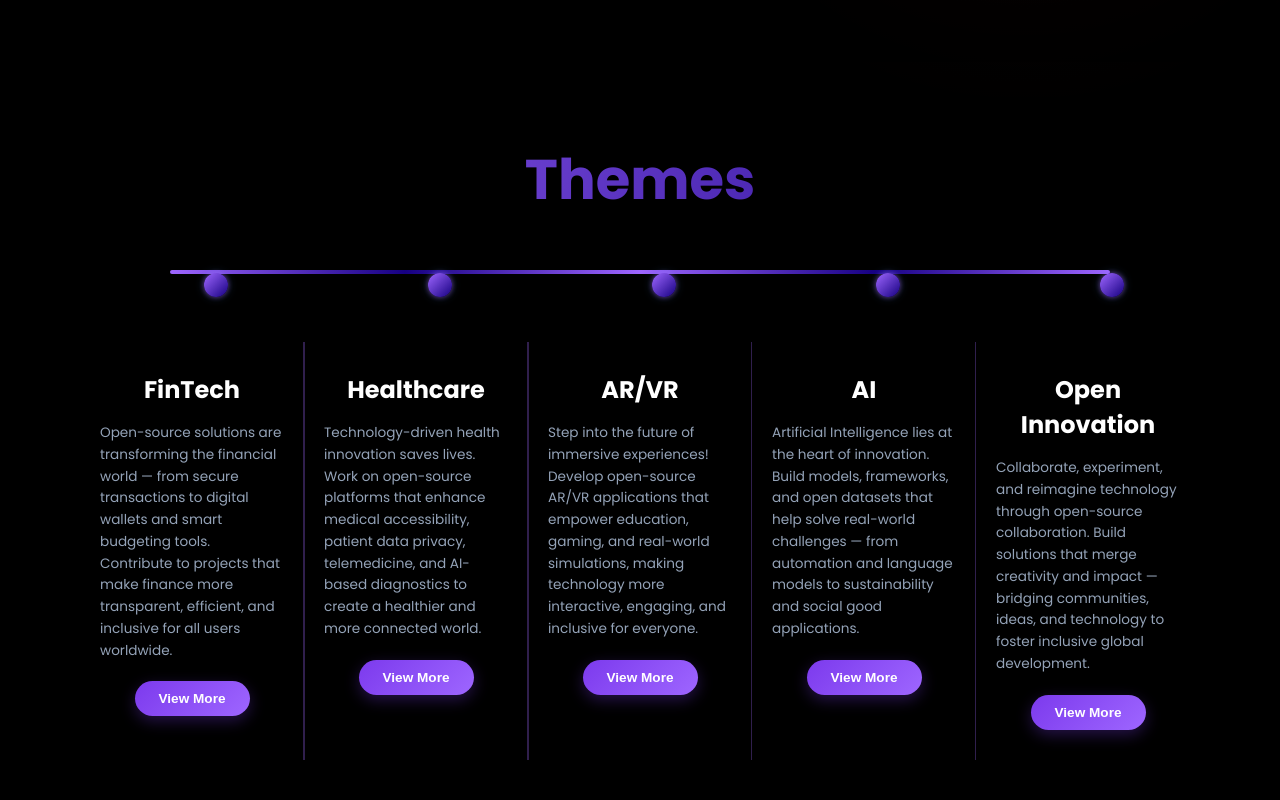
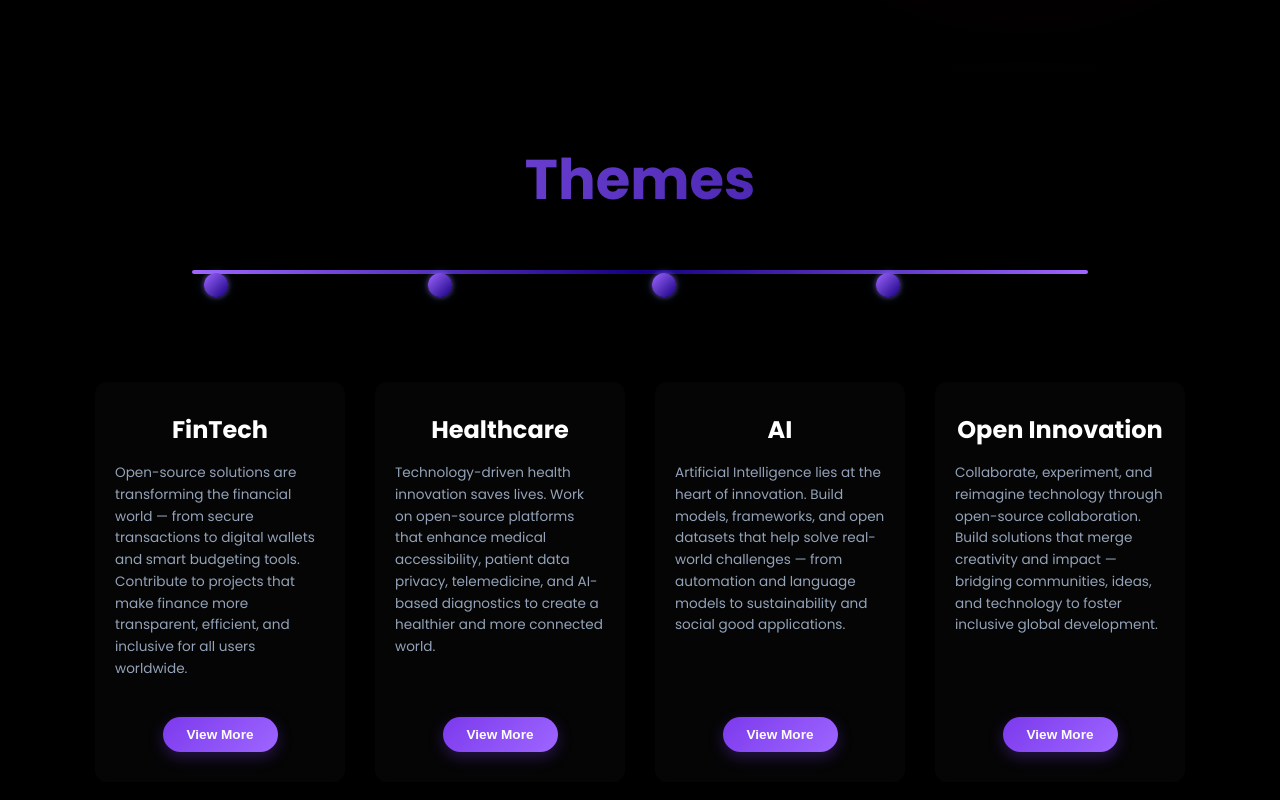
Before and after one commit to ssyy21/Open-Source-Week-2025, a React (Create React App) app: page / in a window 1280 px wide. Shown: the part 1980-2780 px from the top of the page. Built offline with nearby package versions, Linux system fonts and the light colour scheme.

Commit message:
Fix: aligned themes section and centered content

```diff
--- a/src/components/Themes.jsx
+++ b/src/components/Themes.jsx
@@ -11,10 +11,10 @@ const Themes=()=>{
       title: 'Healthcare',
       description: 'Technology-driven health innovation saves lives. Work on open-source platforms that enhance medical accessibility, patient data privacy, telemedicine, and AI-based diagnostics to create a healthier and more connected world.',
     },
-    {
-      title: 'AR/VR',
-      description: 'Step into the future of immersive experiences! Develop open-source AR/VR applications that empower education, gaming, and real-world simulations, making technology more interactive, engaging, and inclusive for everyone.',
-    },
+    // {
+    //   title: 'AR/VR',
+    //   description: 'Step into the future of immersive experiences! Develop open-source AR/VR applications that empower education, gaming, and real-world simulations, making technology more interactive, engaging, and inclusive for everyone.',
+    // },
     {
       title: 'AI',
       description: 'Artificial Intelligence lies at the heart of innovation. Build models, frameworks, and open datasets that help solve real-world challenges — from automation and language models to sustainability and social good applications.',
@@ -35,14 +35,18 @@ const Themes=()=>{
               <div key={index} className="dot" style={{left: `${index * 20 + 10}%`}}></div>
             ))}
           </div>
-          <div className="themes-grid">
-            {themeData.map((theme, index) => (
-              <div key={index} className="theme-item">
-                <h3 className="theme-title">{theme.title}</h3>
-                <p className="theme-desc">{theme.description}</p>
-                <button className="theme-btn">View More</button>
-              </div>))}
+          <div className="themes-grid-container">
+            <div className="themes-grid">
+              {themeData.map((theme, index) => (
+                <div key={index} className="theme-item">
+                  <h3 className="theme-title">{theme.title}</h3>
+                  <p className="theme-desc">{theme.description}</p>
+                  <a href="https://github.com/IEEE-IGDTUW/IEEE-Open-Source-Week-2025"><button className="theme-btn">View More</button></a>
+                </div>
+              ))}
+            </div>
           </div>
+
         </div>
       </div>
     </section>
--- a/src/styles/Themes.css
+++ b/src/styles/Themes.css
@@ -8,9 +8,10 @@
 }
 
 .wrapper {
-  max-width: 1400px;
+  max-width: 1200px;          /* keep within a centered width */
+  margin: 0 auto;             /* ✅ center the entire section horizontally */
+  text-align: center;         /* ensures heading aligns nicely */
 }
-
 .title {
   font-size: 3.5rem;
   font-weight: 700;
@@ -25,6 +26,10 @@
 .timeline-container {
   position: relative;
   width: 100%;
+  display: flex;              /* ✅ centers timeline + grid */
+  flex-direction: column;
+  align-items: center;        /* ✅ center horizontally */
+  justify-content: center;
 }
 
 .timeline {
@@ -34,13 +39,14 @@
   margin-bottom: 40px;
 }
 
+/* Keep the line centered */
 .line {
   position: absolute;
   top: 50%;
-  left: 8%;
-  right: 8%;
+  left: 10%;                  /* ✅ make consistent spacing on both sides */
+  right: 10%;
   height: 4px;
-  background: linear-gradient(90deg, #9e66ff 0%, #160081 25%, #9e66ff 50%, #160081 75%, #9e66ff 100%);
+  background: linear-gradient(90deg, #9e66ff 0%, #160081 50%, #9e66ff 100%);
   transform: translateY(-50%);
   border-radius: 2px;
 }
@@ -58,12 +64,16 @@
 
 .themes-grid {
   display: grid;
-  grid-template-columns: repeat(5, 1fr);
-  gap: 0;
-  position: relative;
+  grid-template-columns: repeat(auto-fit, minmax(220px, 1fr));
+  gap: 20px;                  /* ✅ add breathing room between boxes */
+  justify-items: center;      /* ✅ ensures all boxes are centered in grid cells */
+  align-items: start;
+  margin-top: 40px;
+  width: 100%;
+  max-width: 1100px;          /* ✅ keeps grid centered under title */
 }
 
-.themes-grid::before {
+/* .themes-grid::before {
   content: '';
   position: absolute;
   top: 0;
@@ -81,37 +91,26 @@
   bottom: 0;
   width: 1px;
   background: rgba(158, 102, 255, 0.3);
+} */
+
+.theme-item {
+  background: rgba(255, 255, 255, 0.02);
+  border-radius: 12px;
+  padding: 30px 20px;
+  text-align: center;
+  transition: all 0.3s ease;
+  display: flex;                  /* ✅ Use flexbox to align content */
+  flex-direction: column;         /* ✅ Stack title, desc, and button vertically */
+  justify-content: space-between; /* ✅ Push button to the bottom */
+  height: 100%;                   /* ensures consistent height */
+  min-height: 400px;              /* ✅ adjust based on your content */
+  max-width: 250px;
+  margin: 0 auto;
 }
 
-.theme-item {
-  padding: 30px 20px;
-  position: relative;
-  text-align: center;
-  transition: all 0.3s ease;
-}
-
-.theme-item:not(:last-child)::after {
-  content: '';
-  position: absolute;
-  top: 0;
-  right: 0;
-  bottom: 0;
-  width: 1px;
-  background: rgba(158, 102, 255, 0.3);
-}
-
-.theme-item:hover {
-  background: rgba(158, 102, 255, 0.05);
-}
-
-.theme-title {
-  font-size: 1.5rem;
-  font-weight: 700;
-  color: #fff;
-  margin-bottom: 15px;
-}
-
+/* Optional: keep text spacing consistent */
 .theme-desc {
+  flex-grow: 1;                   /* ✅ allows text area to expand naturally */
   color: #94A3B8;
   font-size: 0.85rem;
   line-height: 1.6;
@@ -119,7 +118,9 @@
   text-align: left;
 }
 
+
 .theme-btn {
+  align-self: center;             /* ✅ ensures button stays centered horizontally */
   background: linear-gradient(135deg, #7C3AED 0%, #9e66ff 100%);
   border: none;
   padding: 10px 24px;
@@ -136,6 +137,62 @@
   transform: translateY(-2px);
   box-shadow: 0 8px 20px rgba(158, 102, 255, 0.5);
 }
+
+/* .theme-item:not(:last-child)::after {
+  content: '';
+  position: absolute;
+  top: 0;
+  right: 0;
+  bottom: 0;
+  width: 1px;
+  background: rgba(158, 102, 255, 0.3);
+} */
+
+
+.theme-item:hover {
+  background: rgba(158, 102, 255, 0.08);
+  transform: translateY(-5px);
+}
+
+.themes-grid-container {
+  display: flex;
+  justify-content: center;   /* ✅ ensures full grid is centered */
+  width: 100%;
+}
+
+
+.theme-title {
+  font-size: 1.5rem;
+  font-weight: 700;
+  color: #fff;
+  margin-bottom: 15px;
+}
+
+/* .theme-desc {
+  color: #94A3B8;
+  font-size: 0.85rem;
+  line-height: 1.6;
+  margin-bottom: 20px;
+  text-align: left;
+} */
+
+/* .theme-btn {
+  background: linear-gradient(135deg, #7C3AED 0%, #9e66ff 100%);
+  border: none;
+  padding: 10px 24px;
+  border-radius: 20px;
+  color: white;
+  font-weight: 600;
+  font-size: 0.85rem;
+  cursor: pointer;
+  transition: all 0.3s ease;
+  box-shadow: 0 5px 15px rgba(124, 58, 237, 0.3);
+} */
+
+/* .theme-btn:hover {
+  transform: translateY(-2px);
+  box-shadow: 0 8px 20px rgba(158, 102, 255, 0.5);
+} */
 
 @media (max-width: 1200px) {
   .themes-grid {
```
